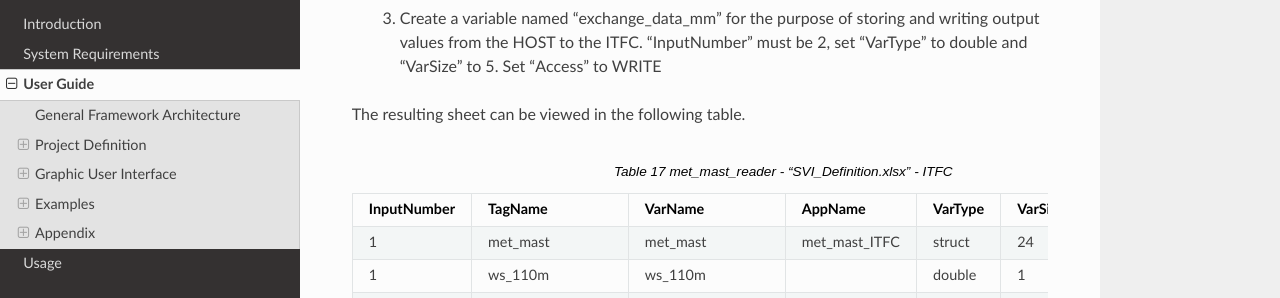
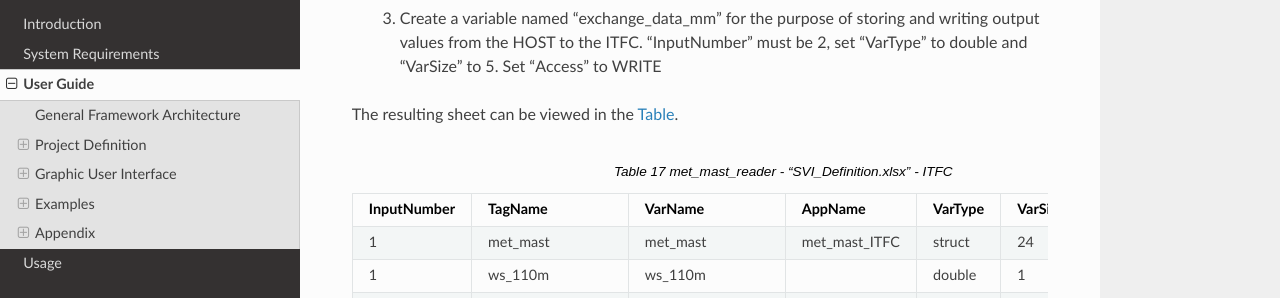
Before and after one commit to TUMLWE/PAL, a Sphinx documentation site: the page built from docs/source/user_guide.rst, in a window 1280 px wide and 900 px high, scrolled down 17208 px. Shown: the part 153-451 px from the top of the window. Built offline with Sphinx 7.4.7 and the Read the Docs theme 2.0.0, drawn with Linux system fonts in a browser that asks for light colours.

Commit message:
docs update

```diff
--- a/docs/source/user_guide.rst
+++ b/docs/source/user_guide.rst
@@ -186,7 +186,7 @@ We want now to create a dummy interface to emulate real-world conditions. For th
       Ensure that the "InputNumber" for each subvariable matches that of the structure, leave "AppName" empty, specify "VarType" as "double," set "VarSize" to 1, and mark "Create" as true for each of these subvariables. "Access" can be left empty, since it will be inherited from the structure
    #. Create a variable named "exchange_data_mm" for the purpose of storing and writing output values from the HOST to the ITFC. "InputNumber" must be 2, set "VarType" to double and "VarSize" to 5. Set "Access" to WRITE
 
-The resulting sheet can be viewed in the following table.
+The resulting sheet can be viewed in the :ref:`Table<SVI_Definition_itfc_mmreader>`.
 
 .. csv-table::  met_mast_reader - "SVI_Definition.xlsx" - ITFC
    :file: SVI_Definition_itfc_mmreader.csv
```
